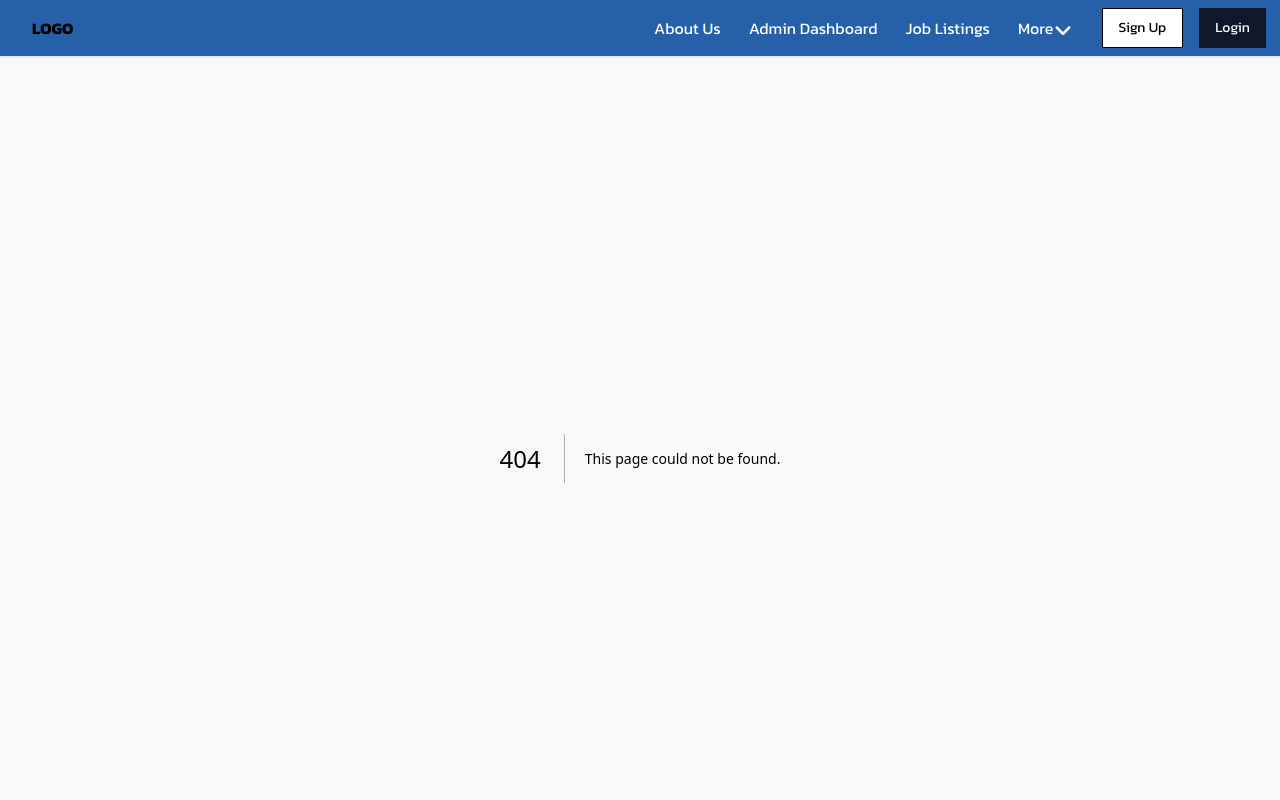
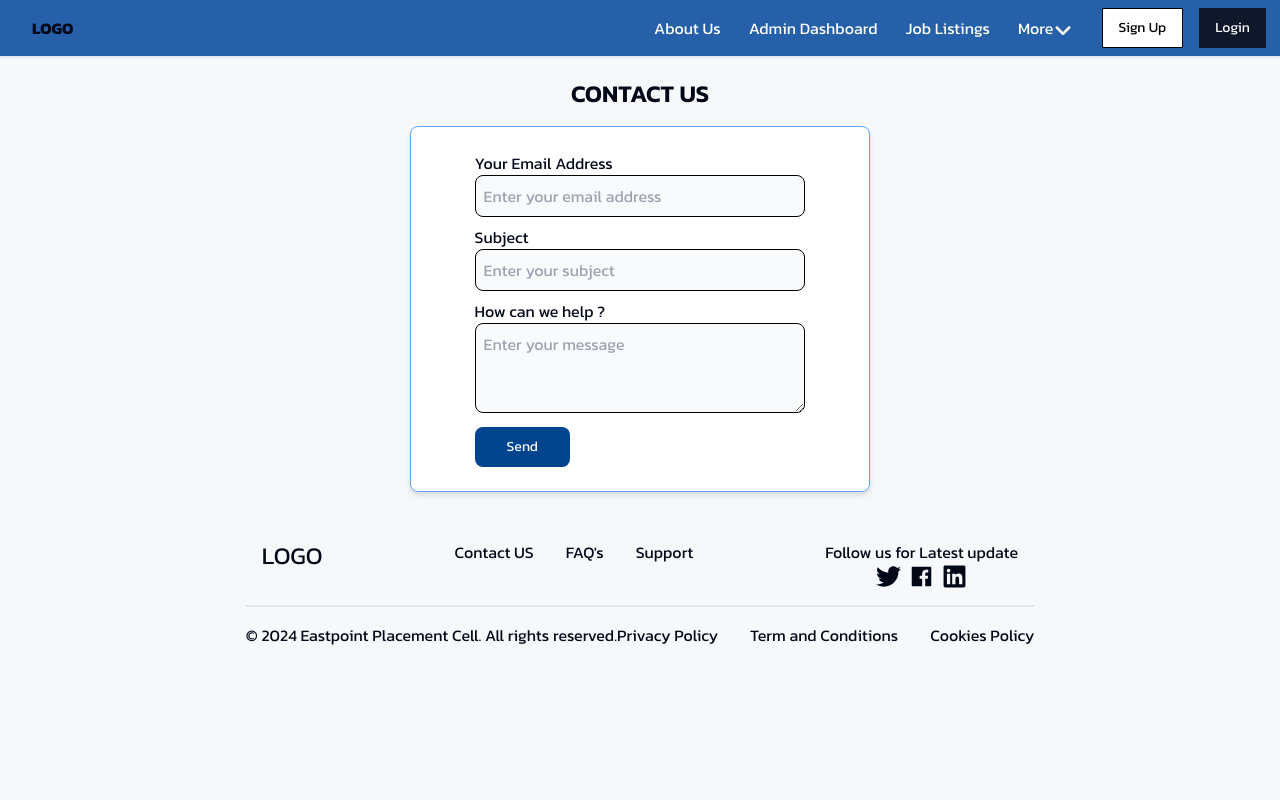
Before and after one commit to Babithkp/Placement-cell-NextJS, a Next.js app: page /contactUs in a window 1280 px wide. Before the commit this address had no page. Shown: the top 800 px of the page. Built offline with nearby package versions, Linux system fonts and the light colour scheme; what tailwindcss-3d would draw is missing.

Commit message:
announcement form is added

```diff
--- a/package.json
+++ b/package.json
@@ -12,6 +12,7 @@
     "@hookform/resolvers": "^3.3.4",
     "@next/font": "^14.1.0",
     "@radix-ui/react-accordion": "^1.1.2",
+    "@radix-ui/react-checkbox": "^1.0.4",
     "@radix-ui/react-collapsible": "^1.0.3",
     "@radix-ui/react-context-menu": "^2.1.5",
     "@radix-ui/react-dialog": "^1.0.5",
--- a/src/app/about-us/page.tsx
+++ b/src/app/about-us/page.tsx
@@ -7,14 +7,12 @@ import React from 'react'
 
 export default function page() {
   return (
-    <div className='flex flex-col items-center'>
         <div className='w-[90%] flex justify-center flex-col'>
             <AboutHeroPage/>
             <AboutUsWords/>
             <AboutOurTeam/>
             <Dashboard title="Our Statistics"/>
             <AboutQuestions/>
-        </div>
     </div>
   )
 }
--- a/src/app/adminDashboard/page.tsx
+++ b/src/app/adminDashboard/page.tsx
@@ -3,16 +3,16 @@ import Announcement from "@/components/adminDashboard/Announcement";
 import Dashboard from "@/components/Dashboard";
 import DriveInfo from "@/components/adminDashboard/DriveInfo";
 import React from "react";
+import AnnounceForm from "@/components/adminDashboard/AnnounceForm";
 
 
 export default function page() {
   return (
-    <div className="w-full flex justify-center">
     <div className="w-[80%] max-sm:w-[95%]  flex flex-col gap-8">
-      <Dashboard title={"Admin Dashboard"}/>
-      <DriveInfo/>
+      {/* <Dashboard title={"Admin Dashboard"}/>
+      <DriveInfo/> */}
       <Announcement/>
-    </div>
+      <AnnounceForm/>
     </div>
   );
 }
--- /dev/null
+++ b/src/app/contactUs/page.tsx
@@ -0,0 +1,11 @@
+import ContactUSContainer from "@/components/contactUs/ContactUSContainer";
+import React from "react";
+
+export default function page() {
+  return (
+    <div className="flex items-center justify-center flex-col gap-4 w-[90%]">
+        <h2 className="text-2xl font-semibold mt-5 uppercase">Contact us</h2>
+      <ContactUSContainer />
+    </div>
+  );
+}
--- a/src/app/layout.tsx
+++ b/src/app/layout.tsx
@@ -27,7 +27,7 @@ export default function RootLayout({
 }>) {
   return (
     <html lang="en">
-      <body className={clsx(kanit.className,"bg-[#F6F8FA]")}>
+      <body className={clsx(kanit.className,"bg-[#F6F8FA] flex flex-col items-center justify-center")}>
         <FormContextProvider>
           <Navbar />
           {children}
--- a/src/components/Footer.tsx
+++ b/src/components/Footer.tsx
@@ -8,9 +8,13 @@ export default function Footer() {
     <div>
       <div className="my-8 grid grid-cols-[2rem,1fr,2rem]">
         <div className="col-start-2 flex justify-between border-b-2 p-4">
-          <Link href="/" className="text-2xl font-medium">LOGO</Link>
+          <Link href="/" className="text-2xl font-medium">
+            LOGO
+          </Link>
           <ul className="flex gap-8">
-            <li>Contact US</li>
+            <li>
+              <Link href="/contactUs">Contact US</Link>
+            </li>
             <li>FAQ&apos;s</li>
             <li>Support</li>
           </ul>
@@ -38,7 +42,7 @@ export default function Footer() {
           </div>
         </div>
         <div></div>
-        <div className="col-start-2 flex justify-around mt-4">
+        <div className="col-start-2 mt-4 flex justify-around">
           <div>&copy; 2024 Eastpoint Placement Cell. All rights reserved.</div>
           <ul className="flex gap-8">
             <li>Privacy Policy</li>
--- /dev/null
+++ b/src/components/adminDashboard/AnnounceForm.tsx
@@ -0,0 +1,88 @@
+"use client"
+import React, { useState } from "react";
+import { FaAngleDown } from "react-icons/fa6";
+import { Button } from "../ui/button";
+import { ScrollArea } from "../ui/scroll-area";
+
+export default function AnnounceForm() {
+const [isDropped,setIsDropped] = useState(false)
+  return (
+    <div className="w-full rounded-lg border border-blue-400 bg-white p-4">
+      <div>
+        <h4 className="text-xl font-semibold">New Accouncement</h4>
+      </div>
+      <form className="grid w-full grid-cols-[50%,50%] p-8">
+        <div className="flex flex-col gap-3">
+          <div>
+            <label>Title:</label>
+            <input
+              placeholder="Enter announcement Title"
+              className="w-full rounded-lg border border-black bg-slate-50 p-2"
+            />
+          </div>
+          <div>
+            <label>Validity</label>
+            <input
+              type="date"
+              className="w-full rounded-lg border border-black bg-slate-50 p-2"
+            />
+          </div>
+          <div>
+            <label>Type</label>
+            <input
+              value="Text"
+              className="w-full rounded-lg border border-black bg-slate-50 p-2"
+            />
+          </div>
+
+          <div>
+            <label>Description</label>
+            <textarea
+              placeholder="Enter Description"
+              rows={3}
+              className="w-full rounded-lg border border-black bg-slate-50 p-2"
+            ></textarea>
+          </div>
+        </div>
+        <div className="flex flex-col items-end justify-between">
+          <div className="flex w-full flex-col items-end gap-1 px-10">
+            <h5 className="text-lg font-semibold">Select users</h5>
+            <div className="flex  h-[2.5rem] w-full items-center justify-between rounded-lg border border-black bg-slate-50 p-2" onClick={()=>setIsDropped(!isDropped)}>
+              <p>Select All</p>
+              <FaAngleDown />
+            </div>
+            {isDropped && <div className="flex w-full items-center justify-between rounded-lg border border-black bg-slate-50 p-2">
+              <ScrollArea className="h-[10rem]  rounded-md w-full">
+                <ul>
+                  <li className="w-full rounded-md p-1 hover:bg-slate-500">
+                    Select All
+                  </li>
+                  <li className="w-full rounded-md p-1 hover:bg-slate-500">
+                    <p>Frontend Developer</p>
+                    <span>Google</span>
+                  </li>
+                  <li className="w-full rounded-md p-1 hover:bg-slate-500">
+                    <p>Frontend Developer</p>
+                    <span>Google</span>
+                  </li>
+                  <li className="w-full rounded-md p-1 hover:bg-slate-500">
+                    <p>Frontend Developer</p>
+                    <span>Google</span>
+                  </li>
+                  <li className="w-full rounded-md p-1 hover:bg-slate-500">
+                    <p>Frontend Developer</p>
+                    <span>Google</span>
+                  </li>
+                </ul>
+              </ScrollArea>
+            </div>}
+          </div>
+          <div className="flex gap-2">
+            <Button>Close</Button>
+            <Button>Send</Button>
+          </div>
+        </div>
+      </form>
+    </div>
+  );
+}
--- /dev/null
+++ b/src/components/contactUs/ContactUSContainer.tsx
@@ -0,0 +1,75 @@
+"use client";
+import React, { FormEvent, useRef, useState } from "react";
+import { Button } from "../ui/button";
+import { sendContactusMessage } from "@/lib/mail/contactusFrom";
+
+interface SomeType {
+  reset: () => void;
+}
+export default function ContactUSContainer() {
+  const formRef = useRef(null);
+  const [isSubmitting, setIsSubmitting] = useState(false);
+
+  async function handleSubmit(event: FormEvent<HTMLFormElement>) {
+    event.preventDefault();
+    const response = await sendContactusMessage(event);
+    setIsSubmitting(true);
+    try {
+      const result = await response.json();
+      setIsSubmitting(false);
+      if (result.success) {
+        if (formRef.current !== undefined && formRef.current !== null) {
+          (formRef.current as SomeType).reset();
+        }
+        alert("Thanks for submitting");
+      } else {
+        console.log(response);
+      }
+    } catch (err) {
+      console.log(err);
+    }
+  }
+
+  return (
+    <form
+      ref={formRef}
+      onSubmit={handleSubmit}
+      className="flex w-[40%] flex-col gap-2  rounded-lg border border-blue-400 px-16 py-6 drop-shadow-md  max-sm:w-[80%] bg-white"
+    >
+      <div>
+        <label htmlFor="address">Your Email Address</label>
+        <input
+          id="address"
+          name="email"
+          className="w-full rounded-lg border border-black p-2 bg-slate-50"
+          placeholder="Enter your email address"
+          required
+        />
+      </div>
+      <div>
+        <label htmlFor="subject">Subject</label>
+        <input
+          id="subject"
+          name="subject"
+          className="w-full rounded-lg border border-black p-2 bg-slate-50"
+          placeholder="Enter your subject"
+          required
+        />
+      </div>
+      <div>
+        <label htmlFor="textArea">How can we help ?</label>
+        <textarea
+          rows={3}
+          id="textArea"
+          name="message"
+          className="w-full rounded-lg  border border-black p-2 bg-slate-50"
+          placeholder="Enter your message"
+          required
+        ></textarea>
+      </div>
+      <Button className="w-fit rounded-lg bg-[#00448E] px-8" type="submit">
+        {isSubmitting ? "Sending..." : "Send"}
+      </Button>
+    </form>
+  );
+}
--- /dev/null
+++ b/src/components/ui/checkbox.tsx
@@ -0,0 +1,30 @@
+"use client"
+
+import * as React from "react"
+import * as CheckboxPrimitive from "@radix-ui/react-checkbox"
+import { Check } from "lucide-react"
+
+import { cn } from "@/lib/utils"
+
+const Checkbox = React.forwardRef<
+  React.ElementRef<typeof CheckboxPrimitive.Root>,
+  React.ComponentPropsWithoutRef<typeof CheckboxPrimitive.Root>
+>(({ className, ...props }, ref) => (
+  <CheckboxPrimitive.Root
+    ref={ref}
+    className={cn(
+      "peer h-4 w-4 shrink-0 rounded-sm border border-primary ring-offset-background focus-visible:outline-none focus-visible:ring-2 focus-visible:ring-ring focus-visible:ring-offset-2 disabled:cursor-not-allowed disabled:opacity-50 data-[state=checked]:bg-primary data-[state=checked]:text-primary-foreground",
+      className
+    )}
+    {...props}
+  >
+    <CheckboxPrimitive.Indicator
+      className={cn("flex items-center justify-center text-current")}
+    >
+      <Check className="h-4 w-4" />
+    </CheckboxPrimitive.Indicator>
+  </CheckboxPrimitive.Root>
+))
+Checkbox.displayName = CheckboxPrimitive.Root.displayName
+
+export { Checkbox }
--- /dev/null
+++ b/src/lib/mail/contactusFrom.ts
@@ -0,0 +1,18 @@
+export const sendContactusMessage = async (event: any) => {
+  const formData = new FormData(event.target as HTMLFormElement);
+
+  formData.append("access_key", "2ec64207-6d8b-4e43-aed2-f88946774177");
+
+  const object = Object.fromEntries(formData);
+  const json = JSON.stringify(object);
+
+  const response = await fetch("https://api.web3forms.com/submit", {
+    method: "POST",
+    headers: {
+      "Content-Type": "application/json",
+      Accept: "application/json",
+    },
+    body: json,
+  });
+  return response;
+};
```
Also changed, not shown: 1 other file (tests, documents, lock files or other folders).
